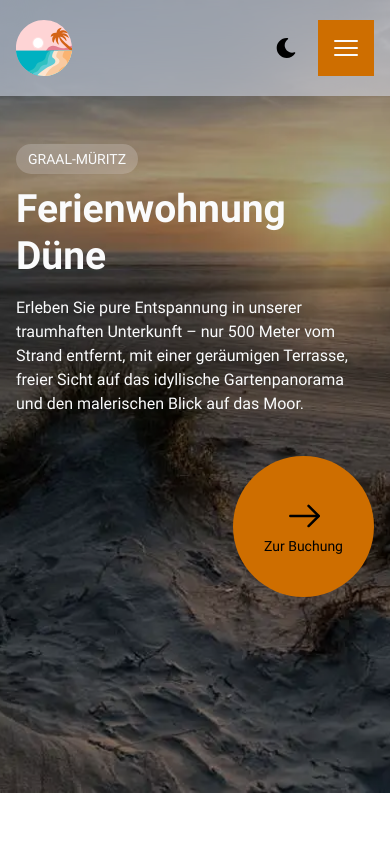
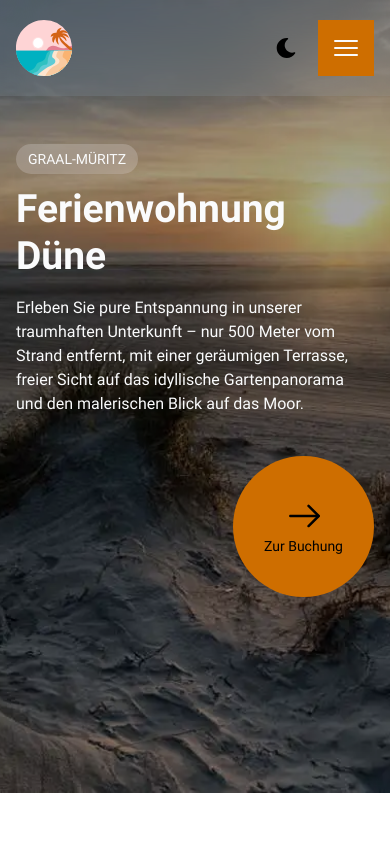
Before and after one commit to pndweb/pndweb.github.io, an Eleventy site: page src/index.html in a window 390 px wide. Shown: the top 844 px of the page. Built offline with nearby package versions, Linux system fonts and the light colour scheme; Eleventy itself is replaced by a stand-in of ours; files that its build step writes are made by us from their sources.

Commit message:
Header transparency
Header in mobile version stays transparent

```diff
--- a/src/assets/sass/root.scss
+++ b/src/assets/sass/root.scss
@@ -544,7 +544,7 @@ html {
         padding: calc(20 / 16 * 1rem) calc(16 / 16 * 1rem);
         /* prevents padding and border from affecting height and width */
         box-sizing: border-box;
-        background: rgba(234, 240, 255, 0.5);
+        background: rgba(234, 240, 255, 0.1);
         -webkit-backdrop-filter: blur(27px);
         backdrop-filter: blur(27px);
         position: fixed;
@@ -555,7 +555,7 @@ html {
             content: "";
             width: 100%;
             height: 0%;
-            background: var(--headerColorLight);
+            //background: var(--headerColorLight);
             opacity: var(--headerOpacity);
             position: absolute;
             display: block;
```
Also changed, not shown: src/assets/css/root.css, 1 other file.
